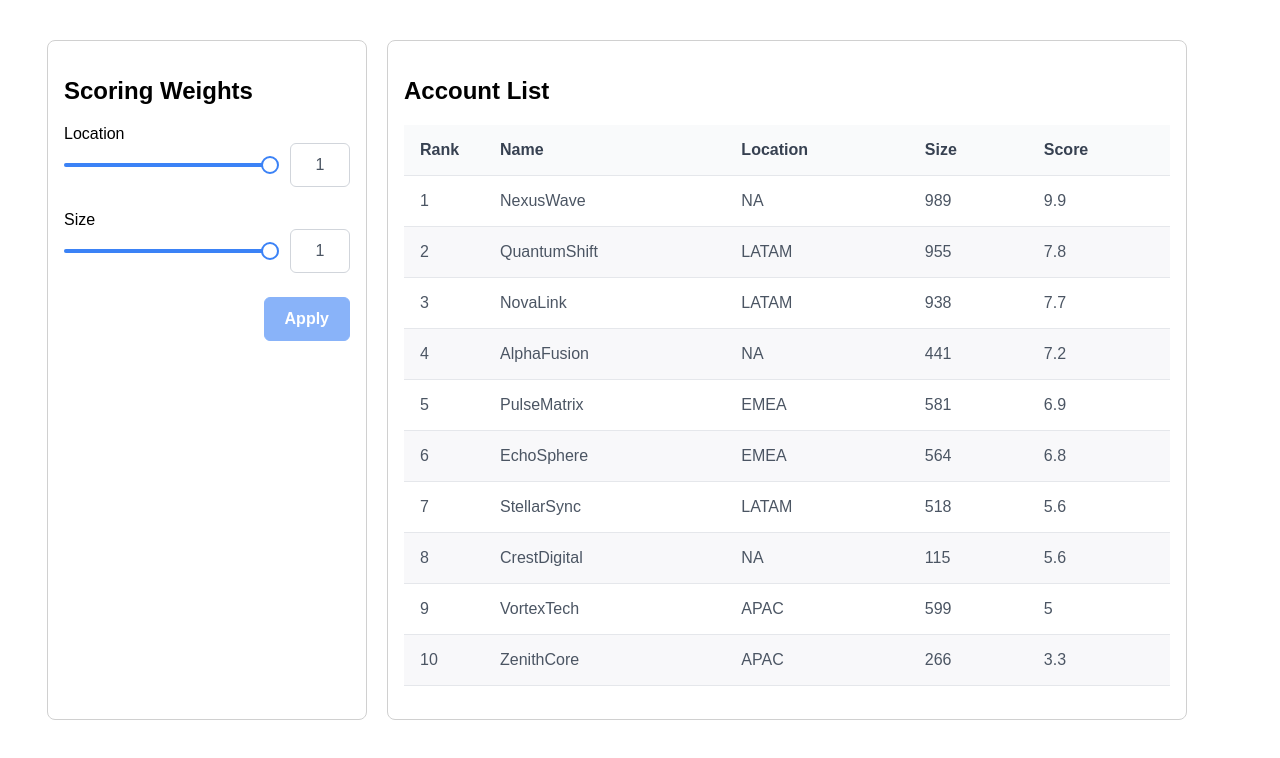
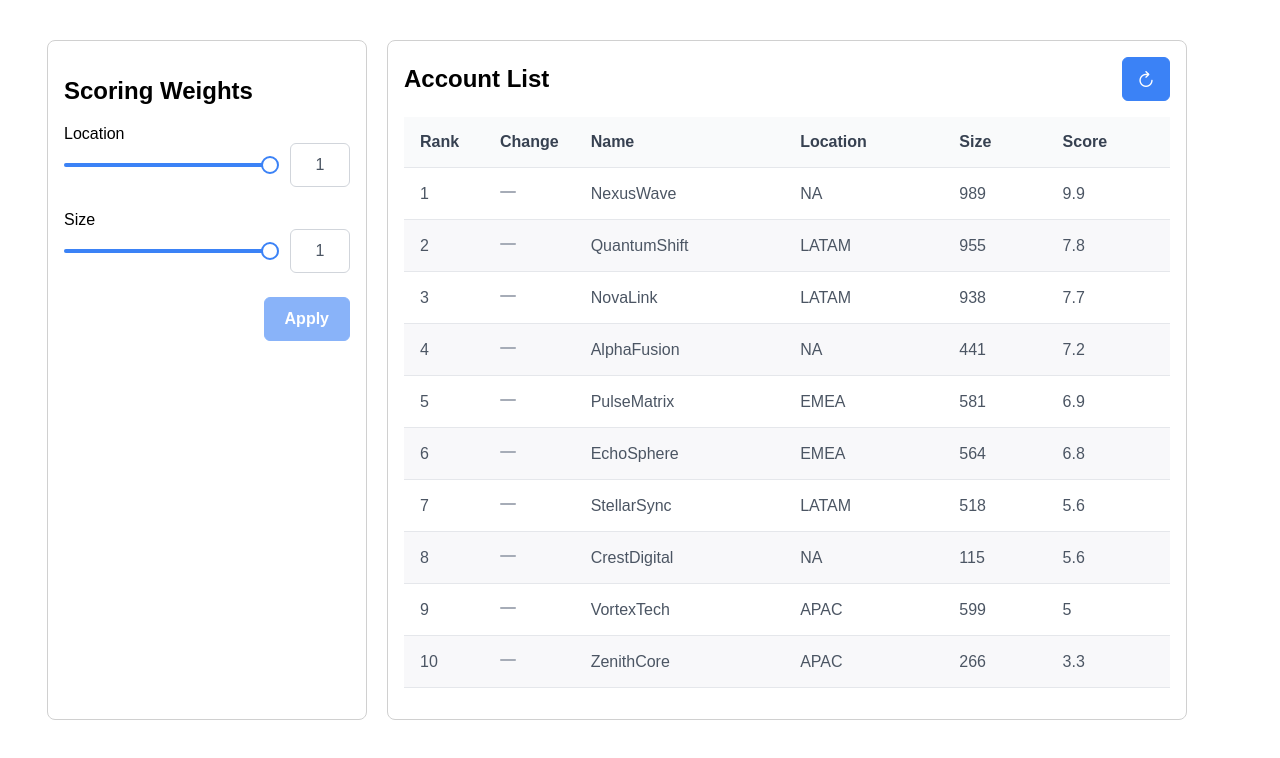
Before and after one commit to eddieux/account-scoring, a Vue app: page / in a window 1280 px wide. Shown: the top 758 px of the page. Built offline with nearby package versions, Linux system fonts and the light colour scheme; a web font is replaced by a local one.

Commit message:
add change column

```diff
--- a/src/App.vue
+++ b/src/App.vue
@@ -22,10 +22,28 @@
         </div>
       </div>
       <div class="column second-column">
-        <h2>Account List</h2>
+        <div class="header-with-action">
+          <h2>Account List</h2>
+          <Button icon="pi pi-refresh" @click="reloadData" />
+        </div>
         <Transition>
           <DataTable v-show="tableVisible" :value="sortedRankings" stripedRows>
             <Column field="rank" header="Rank" style="width: 80px;"></Column>
+            <Column field="movement" header="Change" style="width: 80px;">
+              <template #body="slotProps">
+                <span v-if="slotProps.data.movement === 'up'" class="movement-icon up">
+                  <i class="pi pi-sort-up"></i>
+                  <span class="rank-change">+{{ slotProps.data.rankChange }}</span>
+                </span>
+                <span v-else-if="slotProps.data.movement === 'down'" class="movement-icon down">
+                  <i class="pi pi-sort-down"></i>
+                  <span class="rank-change">-{{ slotProps.data.rankChange }}</span>
+                </span>
+                <span v-else class="movement-icon same">
+                  <i class="pi pi-minus"></i>
+                </span>
+              </template>
+            </Column>
             <Column field="name" header="Name"></Column>
             <Column field="location" header="Location"></Column>
             <Column field="size" header="Size"></Column>
@@ -54,6 +72,9 @@ const hasChanges = ref(false);
 // Table visibility state for animation
 const tableVisible = ref(true);
 
+// Store previous rankings to determine movement
+const previousRankings = ref({});
+
 // Track changes to enable the Apply button
 const trackChanges = () => {
   if (locationWeight.value !== appliedLocationWeight.value ||
@@ -69,6 +90,13 @@ const applyWeights = () => {
   // First hide the table with fade out effect
   tableVisible.value = false;
 
+  // Store current rankings before applying new weights
+  const currentRankings = {};
+  sortedRankings.value.forEach(account => {
+    currentRankings[account.name] = account.rank;
+  });
+  previousRankings.value = currentRankings;
+
   // Wait for the transition to complete before updating weights
   setTimeout(() => {
     // Apply the new weights
@@ -81,6 +109,11 @@ const applyWeights = () => {
       tableVisible.value = true;
     }, 100);
   }, 300); // Match this with the CSS transition duration
+};
+
+// Function to reload the page
+const reloadData = () => {
+  window.location.reload();
 };
 
 // Create balanced array of locations
@@ -121,18 +154,40 @@ const accountData = ref([
   { name: 'NovaLink', location: locations[9], size: getRandomSize() },
 ]);
 
-// Computed property to calculate scores, sort, and assign ranks
+// Computed property to calculate scores, sort, assign ranks, and determine movement
 const sortedRankings = computed(() => {
-  return accountData.value
+  const rankings = accountData.value
     .map(account => ({
       ...account,
       score: calculateScore(account)
     }))
     .sort((a, b) => b.score - a.score)  // Sort by score descending
-    .map((account, index) => ({
-      ...account,
-      rank: index + 1
-    }));
+    .map((account, index) => {
+      const currentRank = index + 1;
+      const previousRank = previousRankings.value[account.name];
+
+      // Determine movement (up, down, or same) and calculate rank change
+      let movement = 'same';
+      let rankChange = 0;
+
+      if (previousRank !== undefined) {
+        rankChange = previousRank - currentRank;
+        if (rankChange > 0) {
+          movement = 'up';
+        } else if (rankChange < 0) {
+          movement = 'down';
+        }
+      }
+
+      return {
+        ...account,
+        rank: currentRank,
+        movement: movement,
+        rankChange: Math.abs(rankChange)
+      };
+    });
+
+  return rankings;
 });
 </script>
 
@@ -221,4 +276,42 @@ const sortedRankings = computed(() => {
 .v-leave-to {
   opacity: 0;
 }
+
+/* Movement column icon styles */
+.movement-icon {
+  display: inline-flex;
+  align-items: center;
+  justify-content: center;
+}
+
+.movement-icon.up {
+  color: #22c55e;
+  font-size: 1rem;
+}
+
+.movement-icon.down {
+  color: #ef4444;
+  font-size: 1rem;
+}
+
+.movement-icon.same {
+  color: #9ca3af;
+  font-size: 1rem;
+}
+
+.rank-change {
+  margin-left: 3px;
+  font-weight: 600;
+}
+
+.header-with-action {
+  display: flex;
+  justify-content: space-between;
+  align-items: center;
+  margin-bottom: 1rem;
+}
+
+.header-with-action h2 {
+  margin: 0;
+}
 </style>
```
